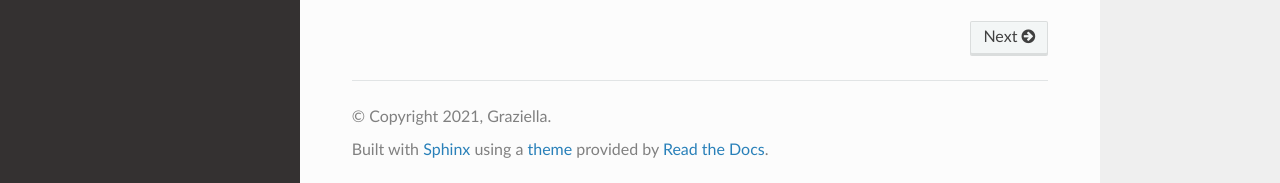
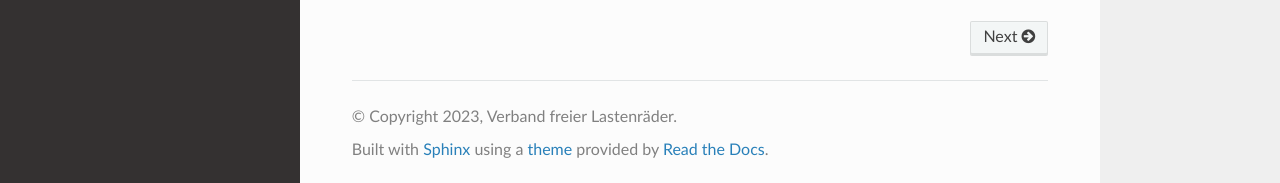
Before and after one commit to Konafets/cargobike-manual, a Sphinx documentation site: the page built from docs/source/index.rst, in a window 1280 px wide and 900 px high, scrolled down 554 px. Shown: the part 714-897 px from the top of the window. Built offline with Sphinx 7.4.7 and the Read the Docs theme 2.0.0, drawn with Linux system fonts in a browser that asks for light colours.

Commit message:
Change author

```diff
--- a/docs/source/conf.py
+++ b/docs/source/conf.py
@@ -3,8 +3,8 @@
 # -- Project information
 
 project = 'Lumache'
-copyright = '2021, Graziella'
-author = 'Graziella'
+copyright = '2023, Verband freier Lastenräder'
+author = 'Verband freier Lastenräder'
 
 release = '0.1'
 version = '0.1.0'
```
